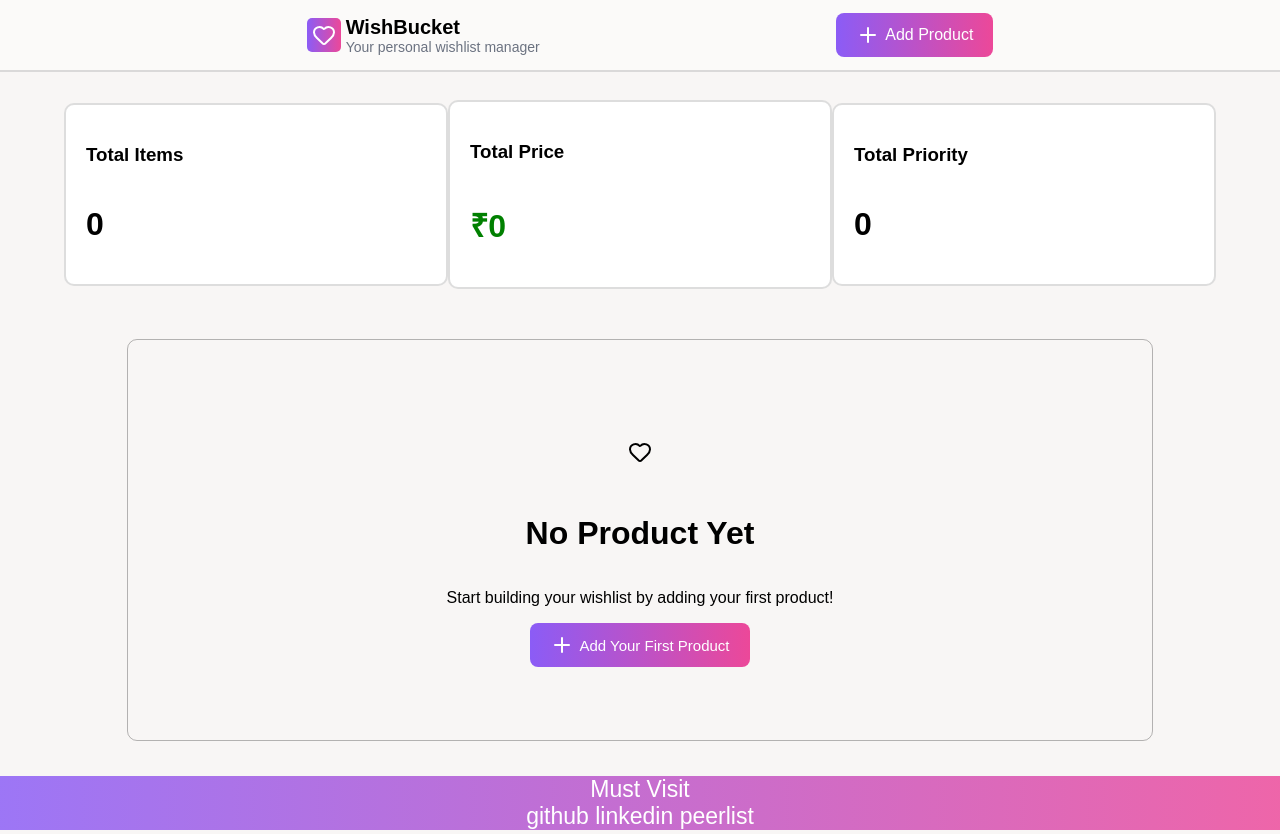
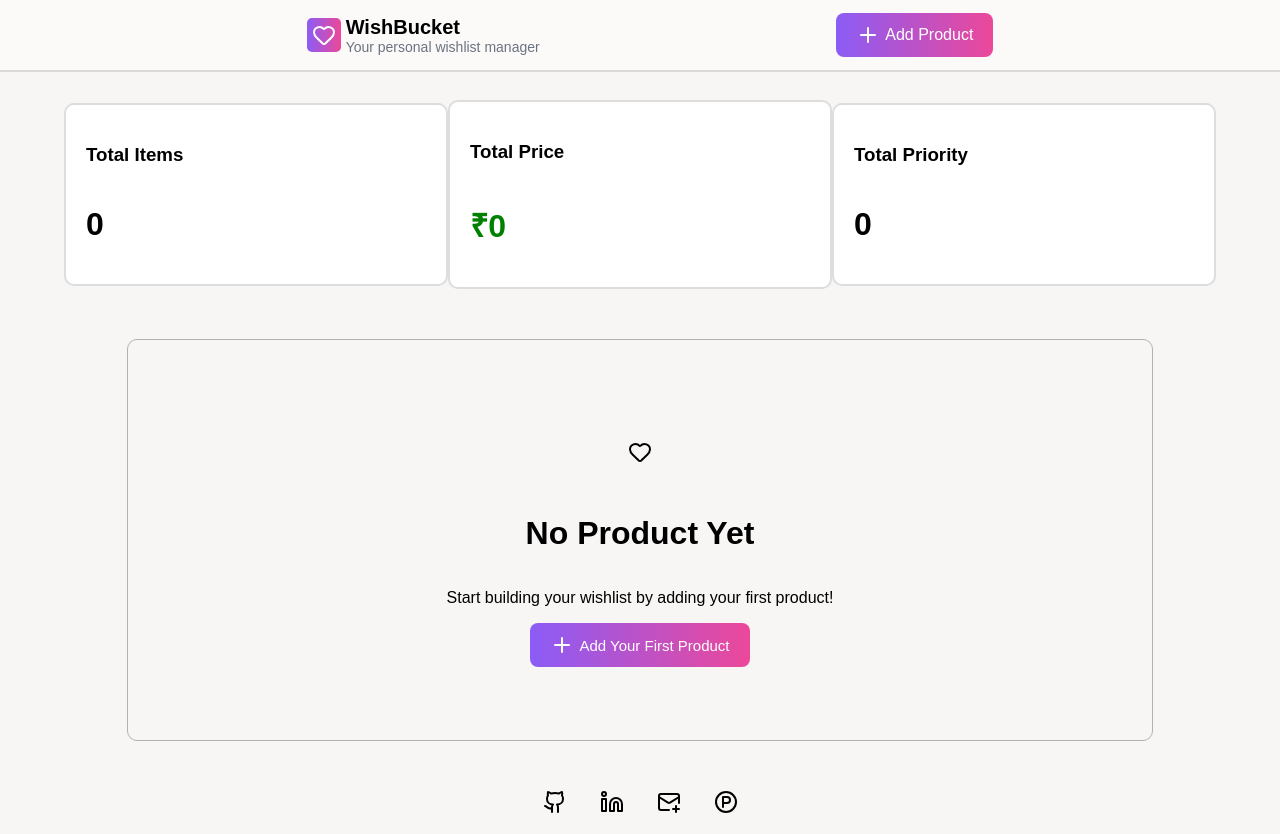
Before and after one commit to satyamrk18/WishBucket, a React (Vite) app: page / in a window 1280 px wide. Built offline with nearby package versions, Linux system fonts and the light colour scheme.

Commit message:
social media icon edit and linking complete

```diff
--- a/src/components/footer.css
+++ b/src/components/footer.css
@@ -7,11 +7,19 @@
   font-size: 23px;
   margin: 0;
   margin-top: 35px;
-  background: linear-gradient(to right, #8a5cf6d4, #ec489ad4);
-  color: white;
+  /* background: linear-gradient(to right, #8a5cf6d4, #ec489ad4); */
+  padding:5px 0px;
+  color: black;
 }
 .footer-tagline {
-  margin: 0;
+  margin:5px;
+   width: 100%;
+  height: auto;
+  text-align: center;
+  display: flex;
+    margin-top: 35px;
+      padding:5px 0px;
+  color: black;
 }
 .socialmedia-container {
   margin: 0;
@@ -19,4 +27,19 @@
   align-items: center;
   justify-content: center;
   text-align: center;
+  gap:15px;
 }
+.social-icon
+{
+    border:2px solid transparent;
+    padding:7px;
+    border-radius:5px;
+    cursor:pointer;
+    transition:all 0.3s;
+    text-decoration:none;
+    color:black;
+}
+.social-icon:hover{
+    border:2px solid black;
+
+}
--- a/src/components/footer.jsx
+++ b/src/components/footer.jsx
@@ -1,12 +1,26 @@
-import React from 'react'
-import "./footer.css"
+import React from "react";
+import "./footer.css";
+import { Github, Linkedin, MailPlus, CircleParking } from "lucide-react";
 const footer = () => {
   return (
-    <div className='footer'>
-        <p className='footer-tagline'>Must Visit</p>
-      <div className='socialmedia-container'>github linkedin peerlist </div>
+    <div className="footer">
+      <div className="socialmedia-container">
+       <a href="https://github.com/satyamrk18" target="new">
+          <Github className="social-icon"/>
+        </a>
+        <a
+          href="https://www.linkedin.com/in/satyam-katkade-4ba389279/"
+          target="new"
+        >
+          <Linkedin className="social-icon"/>
+        </a>
+        <a href="mailto:satyamrk18@gmail.com?subject=Hello%20Satyam&body=This%20is%20a%20test%20mail%20from%20my%20app" target="new">
+          <MailPlus className="social-icon"/>
+        </a>
+        <a href="https://peerlist.io/satyamrk18" target="new"><CircleParking  className="social-icon"/></a>
+      </div>
     </div>
-  )
-}
+  );
+};
 
-export default footer
+export default footer;
```
